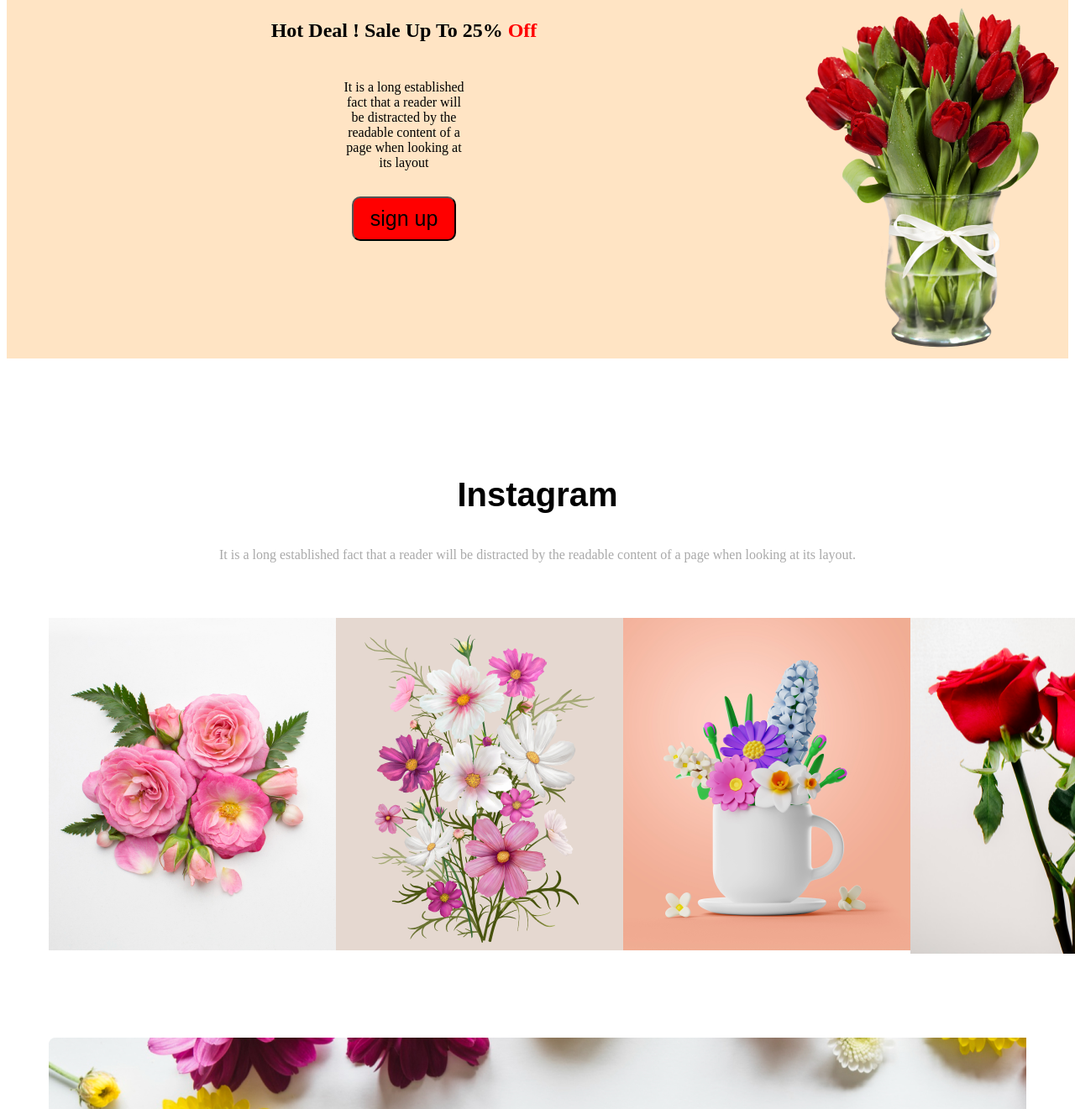
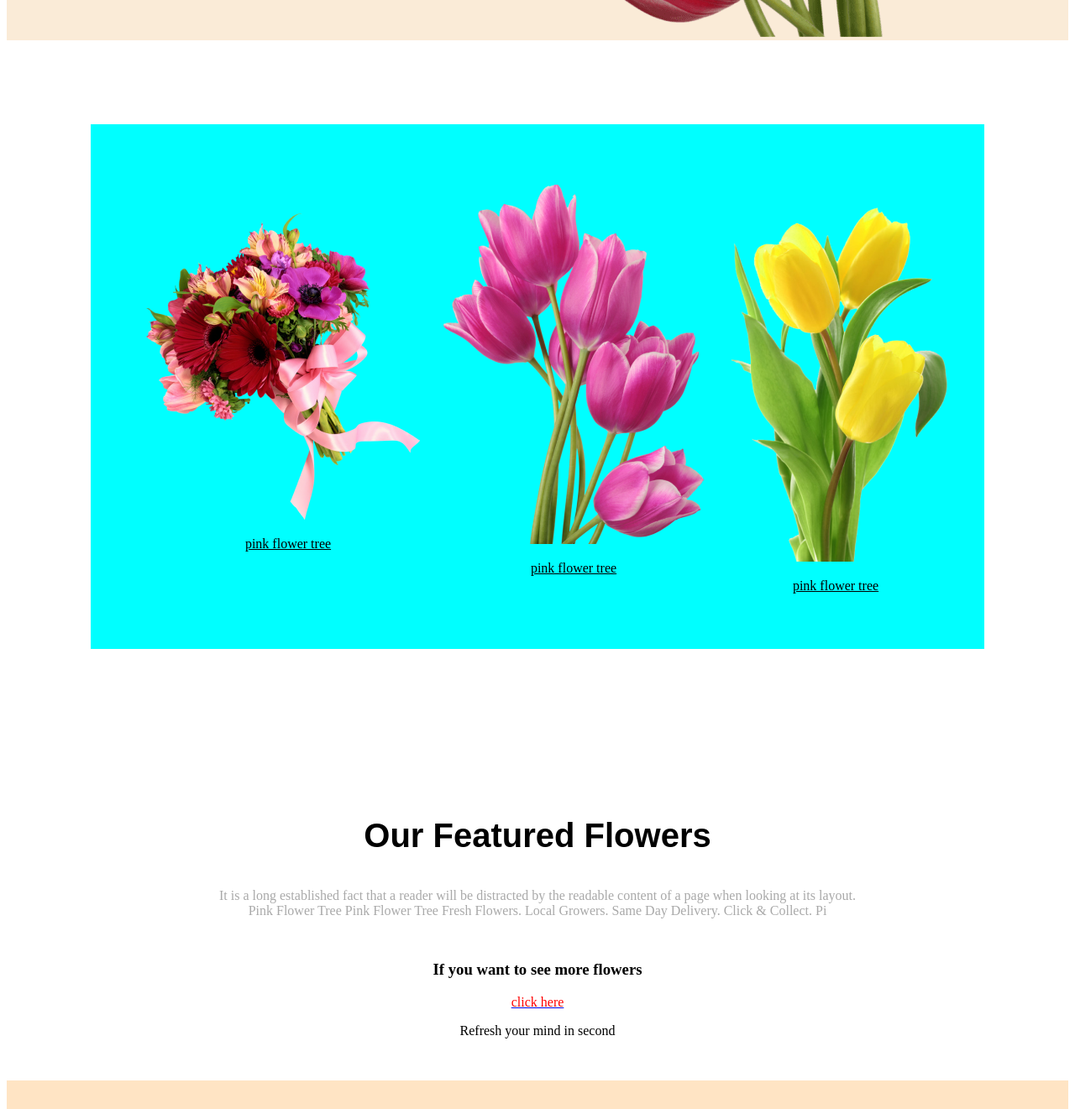
Before and after one commit to Parvez152977/flowershop-assignment-repo, a plain HTML site: page index.html in a window 1280 px wide. Shown: the part 859-2180 px from the top of the page at 84% size. Drawn offline with Linux system fonts and the light colour scheme.

Commit message:
added last section and my creation

```diff
--- a/index.html
+++ b/index.html
@@ -21,11 +21,27 @@
                                     </div>
 
                                 <div id="header-image">
-                                <img src="./images/pngwing 6.png" alt="wing 6.png">
+                                <img src="./images/pngwing 10.png" alt="wing 10.png">
                             </div>
                         </div>
                     </header>
                 </div>
+        </section>
+        <section>
+            <div class="pink-flower">
+            <div class="A">
+              <img src="./images/pngwing 5.png">
+              <p><u>pink flower tree</u></p>
+            </div>
+            <div class="A">
+                <img src="./images/pngwing 6.png">
+                <p><u>pink flower tree</u></p>
+            </div>
+            <div class="A">
+                <img src="./images/pngwing 7.png">
+                <p><u>pink flower tree</u></p>
+            </div>
+        </div>
         </section>
         <section>
         <div class="feature">
@@ -39,7 +55,13 @@
             Pi</p>
         </div>
     </section>
-    <section></section>
+    <section>
+        <div class="click">
+        <h3>If you want to see more flowers</h3>
+        <a href="https://pixabay.com/images/search/flowers/"><span style="color:red">click here</span></a>
+        <p>Refresh your mind in second</p>
+        </div>
+    </section>
     <section class="hot-section">
         <nav>
             <div class="hot">
@@ -83,7 +105,6 @@
         </div>
         </div>
     </section>
-    <section></section>
     <section>
         <footer class="footer">
             <h3 class="footer-text">FlowerShop</h3>
--- a/styles.css
+++ b/styles.css
@@ -10,6 +10,7 @@
 }
 .header{
     padding-left: 150px;
+    padding-top: 150px;
 
 
     width: 600px;
@@ -56,6 +57,26 @@
 p.feature-text:hover{
     text-decoration-color: rgb(183, 230, 230);
     cursor:pointer;
+
+}
+/* my section */
+.click{
+    text-align: center;
+    margin: 50px;
+}
+/* new section */
+.pink-flower{
+    display: flex;
+    justify-content: space-between;
+    background-color: aqua;
+    margin: 100px;
+    padding: 50px;
+    align-items: center;
+}
+.A{
+    text-align: center;
+
+
 }
 /* section 3 */
 .hot-section{
```
